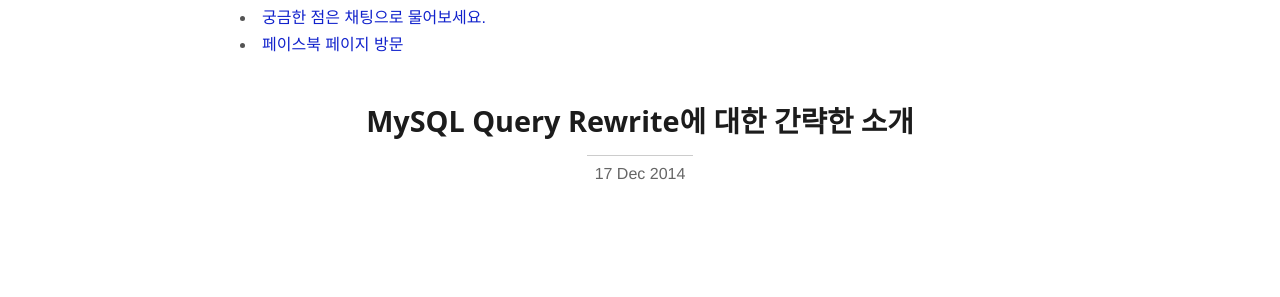
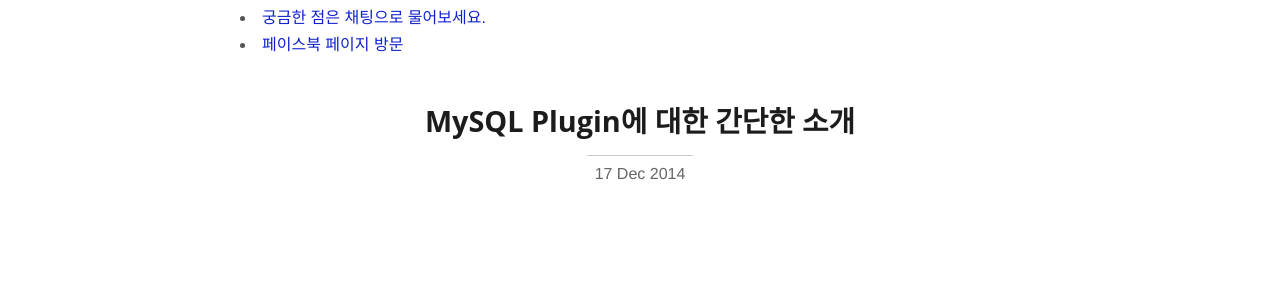
Before and after one commit to jason-heo/jason-heo.github.io, a Jekyll site: the page built from _posts/2014-12-17-mysql-plugin-development.md, in a window 1280 px wide. Shown: the part 279-576 px from the top of the page. Built offline with Jekyll 4.4.1, drawn with Linux system fonts in a browser that asks for light colours; Markdown is read by kramdown in place of the engine named in the settings; comment, search, counter and statistics services are not loaded.

Commit message:
Update 2014-12-17-mysql-plugin-development.md

```diff
--- a/_posts/2014-12-17-mysql-plugin-development.md
+++ b/_posts/2014-12-17-mysql-plugin-development.md
@@ -1,6 +1,6 @@
 ---
 layout: post
-title: "MySQL Query Rewrite에 대한 간략한 소개"
+title: "MySQL Plugin에 대한 간단한 소개"
 categories: MySQL
 ---
 
```
